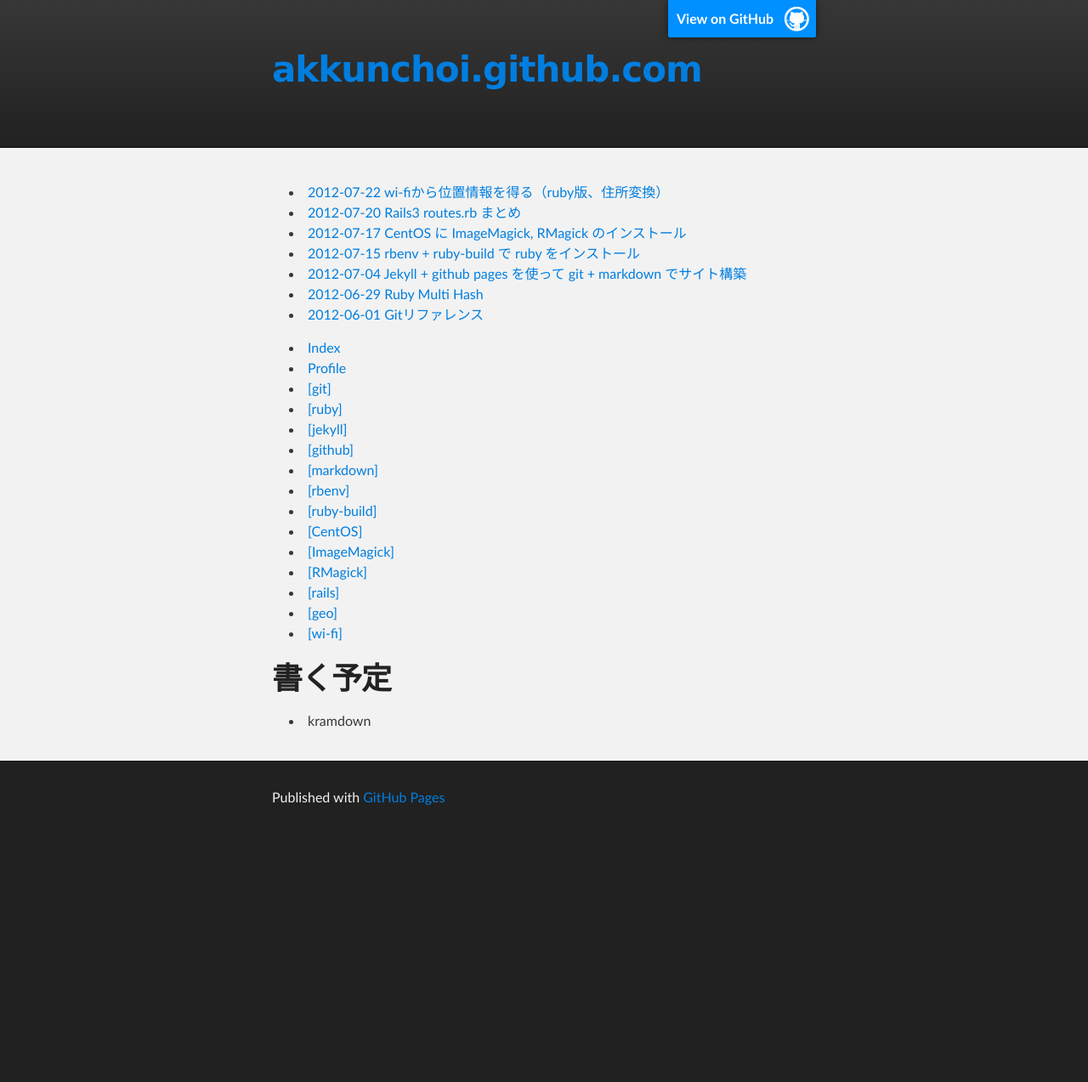
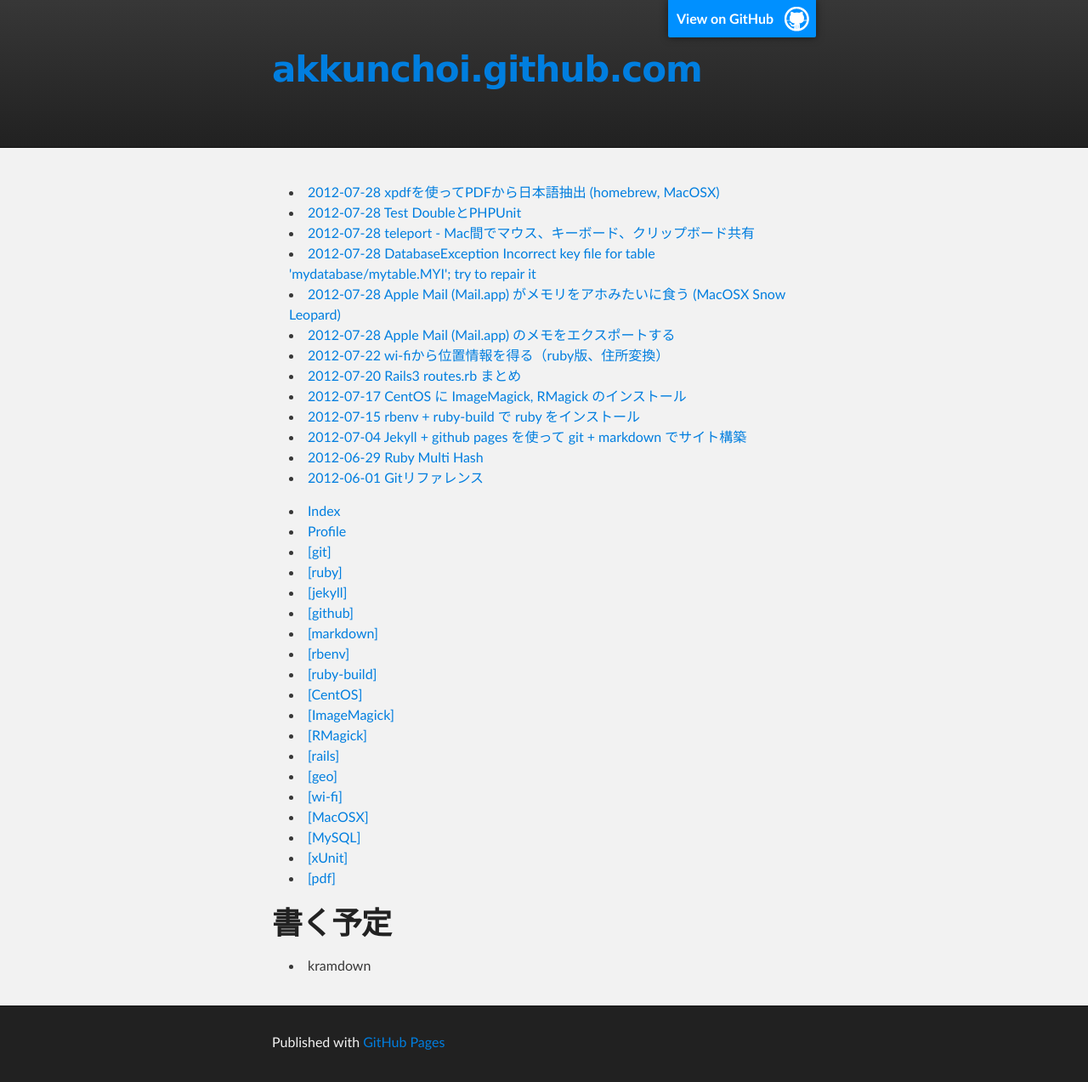
Before and after one commit to akkunchoi/akkunchoi.github.com, a Jekyll site: the page built from index.md, in a window 1280 px wide. Shown: the whole page at 85% size. Built offline with Jekyll 4.4.1, drawn with Linux system fonts in a browser that asks for light colours; before the commit the page ends 985 px from its top, so only the background shows below that; some of the changed lines change nothing that is shown.

Commit message:
add new posts from tumblr

````diff
--- /dev/null
+++ b/_posts/2012-07-28-apple-mail-memo-export.md
@@ -0,0 +1,32 @@
+---
+layout: default
+title: Apple Mail (Mail.app) のメモをエクスポートする
+tags: MacOSX
+---
+
+{{ page.title }}
+================
+
+Apple Mail (Mail.app) のメモは保存が早く、iPhoneと同期できて重宝していたのだけど、[変な問題](/apple-mail-memory-problem.html) が解決できず、別のツールに乗り換えすることを検討してみた。
+
+問題はエクスポートをどうするか。メモはgmailに保存しているので、最悪IMAPでアクセスすれば取得できるのだけど、良いスクリプトを発見。
+
+<http://veritrope.com/tech/export-apple-mail-messages-and-notes-to-text-files/>
+
+Apple MailをAppleScriptで操作してファイルに書き出すというスクリプト。
+期待通り１メモが１ファイルで保存された。
+これはすごい。製作者に感謝。
+AppleScript習得したら色んなことができそうだ。
+
+使い方はの通り。
+
+1. 上記スクリプトをファイルに保存。
+2. AppleScriptエディタで開く。
+3. Apple Mailでエクスポートしたいメモを選択状態にして
+4. 実行する。
+5. するとデスクトップの "Temp Export Folder" に保存される
+
+
+Notational Velocityに移行する予定なため、ファイル名の連番を消す（重複する場合は付ける）ように少し書き換えた。
+
+<https://gist.github.com/2847462>
--- /dev/null
+++ b/_posts/2012-07-28-apple-mail-memory-problem.md
@@ -0,0 +1,49 @@
+---
+layout: default
+title: Apple Mail (Mail.app) がメモリをアホみたいに食う (MacOSX Snow Leopard)
+tags: MacOSX
+---
+
+{{ page.title }}
+================
+
+
+Mail.appをしばらく使っていると、メモリを大量に消費するという現象にしばしば遭遇する（２年以上も前から発生してたかも）。
+
+現在の環境は MBP, OSX10.6.8, Core2Duo, メモリ4GB, Mail.app 4.5(1084)
+
+作業していると急に遅くなり、iStat Menuでメモリを見てみると Swap 8.00GB 、Mailがメモリを1.5GB以上使っている。CPUは10%程度。スワップによりHDDアクセスが増えて遅くなっているようだ。
+
+
+使用しているアカウントは４つ。
+
+- gmail
+- i.softbank.jp
+- gmail (google apps)
+- 自サーバーのIMAP
+
+アカウントの有効無効を繰り返した結果、gmailを切ると問題が発生しない。gmailは他のアカウントに比べてデータ量が半端ないのでもしかすると量も関係しているかもしれない。
+
+色々試して見つけた解決の方法は２つ。
+
+- A. 何かわからないが処理をしているようなので、放っておく。数時間かかる。
+- B. アカウントを無効 -> 有効にする。すぐ終わる。
+
+どちらかの方法を行えば、一時的に問題ない状態になる。A. の方法は時間がかかるが、なんとなくこちらの方が良い気がする。B. の方法は無理矢理だがすぐに解決できる。手順は以下の通り。
+
+1. 環境設定 > アカウント > Gmailのアカウント > 詳細
+  - このアカウントを使用のチェックを外す
+2. Mail.appを再起動
+  - 問題ないことを確認
+3. Mail.appを再起動
+4. チェックを外したアカウントを有効にする
+5. メモとTODOの既定アカウントにしていた場合は再設定する
+  - 環境設定＞作成＞メモとTODO
+
+
+ディスカッションに上がっているこれらは同じ問題だろうか。
+
+- <https://discussions.apple.com/thread/2003573?start=0&tstart=0>
+- <https://discussions.apple.com/thread/3454806?start=0&tstart=0>
+
+Mail.appのIMAPアクセスは不安定、Lionでも発生するらしい。
--- /dev/null
+++ b/_posts/2012-07-28-myisam-incorrect-key-file-for-table-try-to-repair-it.md
@@ -0,0 +1,36 @@
+---
+layout: default
+title: DatabaseException Incorrect key file for table 'mydatabase/mytable.MYI'; try to repair it
+tags: MySQL
+---
+
+{{ page.title }}
+================
+
+MySQLで```DELETE FROM ... ```で一行消したらDatabaseExceptionが発生してアクセスできなくった。
+メッセージには ```Incorrect key file for table 'mydatabase/mytable.MYI'; try to repair it``` とある。
+
+テーブルが壊れたらしいので修復する。
+
+    mysql> check table mytable;
+    +-----------------------------+-------+----------+----------------------------+
+    | Table                       | Op    | Msg_type | Msg_text                   |
+    +-----------------------------+-------+----------+----------------------------+
+    | mydatabase.mytable | check | warning  | Table is marked as crashed |
+    | mydatabase.mytable | check | error    | Found 426 keys of 427      |
+    | mydatabase.mytable | check | error    | Corrupt                    |
+    +-----------------------------+-------+----------+----------------------------+
+    3 rows in set (0.07 sec)
+
+    mysql> repair table mytable;
+    +-----------------------------+--------+----------+----------+
+    | Table                       | Op     | Msg_type | Msg_text |
+    +-----------------------------+--------+----------+----------+
+    | mydatabase.mytable | repair | status   | OK       |
+    +-----------------------------+--------+----------+----------+
+    1 row in set (0.14 sec)
+
+check, repair はMyISAMでしか実行できないらしい。InnoDBの場合はどうなってるのだろう。
+
+- <http://blog.kaburk.com/os/linux/mysql-broken.html>
+- <http://blog.livedoor.jp/roid2008/archives/50574239.html>
--- /dev/null
+++ b/_posts/2012-07-28-osx-teleport.md
@@ -0,0 +1,29 @@
+---
+layout: default
+title: teleport - Mac間でマウス、キーボード、クリップボード共有
+tags: MacOSX
+---
+
+{{ page.title }}
+================
+
+<http://abyssoft.com/software/teleport/>
+
+クリップボード共有のツールを色々探していたが見つからず。諦めかけたところ、最適なツールを発見。例えるならMacOSX版[Synergy](http://synergy-foss.org/)だ。
+
+マウス、キーボード共有はもちろん、クリップボード共有、ファイル共有もできる。
+ホスト、クライアントの概念がなく、スムーズに設定できる。使いやすい。
+KeyRemap4MacBookが入っていても問題ない。Synergyは設定が面倒だが、teleportならシステム環境設定から一瞬で設定できる。
+
+----------------
+
+ちなみに試してみたが満足するクオリティではなかったクリップボード共有ツールはこちら。
+
+- [Stuf](http://www.theescapers.com/stuf/) (旧Shadow)
+  - 有料。dropbox共有できるが、貼り付けの使い勝手がいまいち。
+- [ClipBox](http://itunes.apple.com/jp/app/clipbox/id448856941)
+  - MacAppStoreから85円。使えない！
+- [Pasteboard PRO](http://pth.com/products/pthpasteboard/)
+  - 有料。よくわからなかった
+- [Flycut](http://itunes.apple.com/jp/app/flycut-clipboard-manager/id442160987)
+  - 無料。dropboxへ保存はできるが、読み込みができない。貼り付けUIが良いのが惜しい。
--- /dev/null
+++ b/_posts/2012-07-28-test-double-phpunit.md
@@ -0,0 +1,122 @@
+---
+layout: default
+title: Test DoubleとPHPUnit
+tags: xUnit
+---
+
+{{ page.title }}
+================
+
+## Test Doubleについて
+
+単体テストを書く時に問題になるのが、依存コンポーネントの扱いだ。例えばデータベースが必要だったり、外部サービスへの接続が必要だったりすると、テストごとに毎回セットアップしていたら途方も無い時間がかかるし、そもそも依存関係が複雑でテストができない場合もある。
+
+このような場合に、実際のオブジェクトではなく代役（Double）のオブジェクトを使うのが Test Doubleというテスト技法だ。Test Doubleにはスタブ、モック、フェイク、ダミーなど様々な手法がある。
+
+特に重要で間違いやすいのが「モック」と「スタブ」だ。英単語では「モック」は模造品、「スタブ」は切り株、切り残しという意味だが、Test Doubleにおいては「モック」は出力の確認、「スタブ」は入力の差し替えを意味する。
+
+[xUnit Patterns](http://xunitpatterns.com/Test%20Double.html) にTest Doubleのより詳しい解説がある。Test Doubleを使用する理由は、テスト対象オブジェクト（SUT: System Under Test）が、あるコンポーネントに依存（DOC: depended-on component）するために、「 出力を確認できない」「 入力を設定できない」「 遅い」という原因によりテストが困難になるからである。
+
+## PHPUnitの例
+
+例として、CMS的なシステムを考える。テスト対象オブジェクト Page は作成者を意味する User と永続化を行う Database に依存している。
+
+テスト対象オブジェクト
+
+    class Page{
+      protected $user;
+      protected $title;
+      protected $body;
+      protected $database;
+
+      public function setUser($user) {
+        $this->user = $user;
+      }
+
+      public function setTitle($title) {
+        $this->title = $title;
+      }
+
+      public function setBody($body) {
+        $this->body = $body;
+      }
+
+      public function setDatabase(Database $database){
+        $this->database = $database;
+      }
+
+      public function save(){
+        $s = sprintf(
+          '%s wrote: "%s" %s', $this->user->getName(), $this->title, $this->body
+        );
+        $this->database->write($this->title, $s);
+      }
+    }
+
+依存コンポーネントの Database と User
+
+    interface Database{
+      public function write();
+    }
+
+    interface User{
+      public function getName();
+    }
+
+Pageのsaveメソッドをテストするには Database と User が必要である。しかし、Pageをテストするためだけなのに、わざわざ Database や User をインスタンス化する必要は全くない。User::getNameでダミーの値を返すようにしたり、 Database::write メソッドで何が与えられたか確認するだけで十分だ。
+
+PHPUnitにはモックとスタブの生成機能がある。どちらも getMock というメソッドで生成できる。テストコードはこのようになる。
+
+    class PageTest extends PHPUnit_Framework_TestCase{
+      public function testSave(){
+        // モック
+        $dbMock = $this->getMock('Database');
+        $dbMock->expects($this->once())
+                ->method('write')
+                ->with($this->equalTo('New Title'), $this->equalTo('aaa wrote: "New Title" New Text'));
+
+        // スタブ
+        $userStub = $this->getMock('User');
+        $userStub->expects($this->any())
+                ->method('getName')
+                ->will($this->returnValue('aaa'));
+
+        // Exercise
+        $page = new Page();
+        $page->setDatabase($dbMock);
+        $page->setUser($userStub);
+        $page->setBody('New Text');
+        $page->setTitle('New Title');
+
+        // Verify
+        $page->save();
+      }
+    }
+
+
+getMock メソッドによりモックを生成する。普通のクラスだけでなく、インタフェースでも抽象クラスでも良い。オプションでコンストラクタを実行するかどうかも制御できる。
+
+    $dbMock = $this->getMock('Database');
+
+expects メソッドでどのような動作をするかをの設定を開始し、引数に何度呼ばれるべきかを設定する。```$this->once()```の他には any, never, atLeastOnce, once, exactly, at が利用できる。スタブとして生成するならコール回数の確認を行わない ```$this->any()``` にする。
+
+method メソッドでどのメソッドについての動作か指定する。
+
+with メソッドでexpectation を設定し、will メソッドで戻り値を設定する。
+
+    $dbMock->expects($this->once())
+            ->method('write')
+            ->with($this->equalTo('New Title'), $this->equalTo('aaa wrote: "New Title" New Text'));
+
+このように、依存コンポーネントのimplementが存在しないにもかかわらず、対象オブジェクトがテストできるというのはとても強力だ。
+
+しかしPHPUnitのモック生成機能はわかりにくい（覚えにくい）。
+
+他にもSimpleTestがモック生成機能をサポートしていたり、Mockery, Phakeといったモック生成ライブラリがあるらしいので、そのうち調べてみようと思う。
+
+
+## 参考
+
+- [bliki](http://capsctrl.que.jp/kdmsnr/wiki/bliki/?TestDouble)
+- [xUnit Patterns](http://xunitpatterns.com/Test%20Double.html)
+- [PHPUnit](http://www.phpunit.de/manual/3.6/ja/test-doubles.html)
--- /dev/null
+++ b/_posts/2012-07-28-xpdf-japanese.md
@@ -0,0 +1,46 @@
+---
+layout: default
+title: xpdfを使ってPDFから日本語抽出 (homebrew, MacOSX)
+tags: pdf MacOSX
+---
+
+{{ page.title }}
+================
+
+homebrewでxpdfをインストールする。
+
+    $ brew install xpdf
+
+動作確認。
+
+    $ pdftotext hoge.pdf
+
+日本語が含まれる場合、このようなエラーが出る。
+
+    Error: Unknown character collection 'Adobe-Japan1'
+
+調べてみると日本語用の設定が必要なようだ。
+
+1. [xpdf](http://www.foolabs.com/xpdf/download.html)のサイトからLanguage Support Packagesの xpdf-japanese.tar.gz をダウンロード。
+2. 解凍したものを ```/usr/local/share/xpdf/japanese``` に配置する。
+3. ```/usr/local/etc/xpdfrc``` に add-to-xpdfrc の内容を追記する。
+4. ここまでだと、エラーはなくなるが、日本語が読み飛ばされる。textEncoding設定のコメントを外す
+
+xpdfrcはこのようになります。
+
+    # コメントを外す
+    textEncoding UTF-8
+    ...
+    # 追記
+    cidToUnicode    Adobe-Japan1    /usr/local/share/xpdf/japanese/Adobe-Japan1.cidToUnicode
+    unicodeMap  ISO-2022-JP /usr/local/share/xpdf/japanese/ISO-2022-JP.unicodeMap
+    unicodeMap  EUC-JP      /usr/local/share/xpdf/japanese/EUC-JP.unicodeMap
+    unicodeMap  Shift-JIS   /usr/local/share/xpdf/japanese/Shift-JIS.unicodeMap
+    cMapDir     Adobe-Japan1    /usr/local/share/xpdf/japanese/CMap
+    toUnicodeDir            /usr/local/share/xpdf/japanese/CMap
+
+
+以上で、日本語が出力されるようになりました。
+
+- <http://watermans-linuxtips.blogspot.jp/2008/12/pdf.html>
+- <http://oku.edu.mie-u.ac.jp/~okumura/linux/?Xpdf>
--- a/index.md
+++ b/index.md
@@ -4,7 +4,7 @@
 ---
 
 <ul>
-{% for post in site.posts limit:20 %}
+{% for post in site.posts limit:100 %}
     <li>
     <a href="{{ post.url }}">
     {{ post.date | date: "%Y-%m-%d" }}
````
